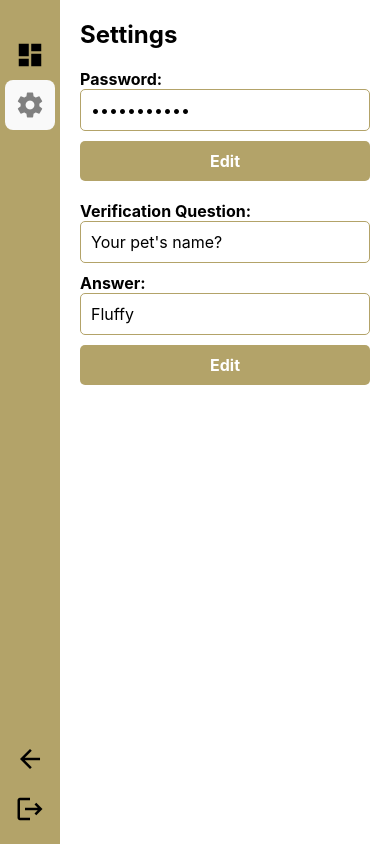
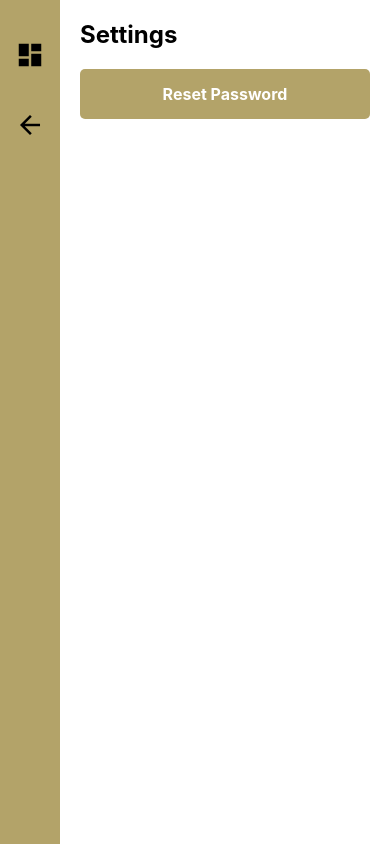
Before and after one commit to Sherwin6180/JID-4100-YoungAdventurers, a React Native app in the folder frontend/: screen /setting in a window 390 px wide. Built offline with nearby package versions, Linux system fonts and the light colour scheme.

Commit message:
fixed some bugs

```diff
--- a/frontend/config.js
+++ b/frontend/config.js
@@ -1,4 +1,4 @@
 const config = {
-    apiUrl: "http://192.168.1.69:3000",
+    apiUrl: "http://10.0.0.216:3000",
 };
 export default config;
--- a/frontend/src/screen/CreateAccount.js
+++ b/frontend/src/screen/CreateAccount.js
@@ -1,5 +1,5 @@
 import React, { useState } from 'react';
-import { View, Text, StyleSheet, TextInput, TouchableOpacity, Alert } from 'react-native';
+import { View, Text, StyleSheet, TextInput, TouchableOpacity, Alert, ScrollView, KeyboardAvoidingView, Platform } from 'react-native';
 import config from '../../config';
 const server = config.apiUrl;
 
@@ -18,7 +18,7 @@ const CreateAccountScreen = ({ navigation }) => {
 
   // create account button
   const handleCreateAccount = () => {
-    if (username === '' || email === '' || password === '' || firstName === '' || lastName ==='' || securityQuestion1 === '' || securityAnswer1 === '' || securityQuestion2 === '' || securityAnswer2 === '') {
+    if (username === '' || email === '' || password === '' || firstName === '' || lastName === '' || securityQuestion1 === '' || securityAnswer1 === '' || securityQuestion2 === '' || securityAnswer2 === '') {
       Alert.alert('Error', 'Please fill out all fields.');
     } else {
       fetch(`${server}/api/auth/register`, {
@@ -39,8 +39,8 @@ const CreateAccountScreen = ({ navigation }) => {
           securityAnswer2,
         }),
       })
-      .then(response => response.json())
-      .then(data => {
+        .then((response) => response.json())
+        .then((data) => {
           if (data.message === 'Account created successfully!') {
             Alert.alert('Success', `Account created for ${username}`);
             navigation.goBack();
@@ -48,16 +48,19 @@ const CreateAccountScreen = ({ navigation }) => {
             Alert.alert('Error', 'Failed to create account.');
           }
         })
-      .catch(error => {
+        .catch((error) => {
           console.error(error);
           Alert.alert('Error', 'Failed to create account.');
         });
-      Alert.alert('Success', `Account created for ${username}`);
-      // navigation.navigate('SecurityQuestions'); // move to security question page
     }
   };
 
   return (
+    <KeyboardAvoidingView
+      style={{ flex: 1 }}
+      behavior={Platform.OS === 'ios' ? 'padding' : 'height'}
+    >
+      <ScrollView contentContainerStyle={styles.scrollContainer}>
         <View style={styles.container}>
           {/* create account page title */}
           <Text style={styles.title}>Create Account</Text>
@@ -166,17 +169,23 @@ const CreateAccountScreen = ({ navigation }) => {
             <Text style={styles.backButtonText}>Back</Text>
           </TouchableOpacity>
         </View>
+      </ScrollView>
+    </KeyboardAvoidingView>
   );
 };
 
-
 const styles = StyleSheet.create({
-    container: {
-      flex: 1,
+  scrollContainer: {
+    flexGrow: 1,
     justifyContent: 'center',
     alignItems: 'center',
-      padding: 20,
+    paddingVertical: 50, // 增加顶部和底部的空隙
     backgroundColor: '#fff',
+  },
+  container: {
+    width: '100%',
+    paddingHorizontal: 20,
+    alignItems: 'center',
   },
   title: {
     fontSize: 24,
@@ -238,5 +247,3 @@ const styles = StyleSheet.create({
 });
 
 export default CreateAccountScreen;
-  // This is a test message 2
-  // add test message here
--- a/frontend/src/screen/SectionDetails.js
+++ b/frontend/src/screen/SectionDetails.js
@@ -1,5 +1,5 @@
 import React, { useContext, useEffect, useState } from 'react';
-import { SafeAreaView, View, Text, TouchableOpacity, StyleSheet, Alert } from 'react-native';
+import { SafeAreaView, View, Text, TouchableOpacity, StyleSheet, Alert, Switch } from 'react-native';
 import { MaterialIcons } from '@expo/vector-icons';
 import { useNavigation } from '@react-navigation/native';
 import { UserContext } from '../../UserContext';
@@ -12,9 +12,11 @@ const SectionDetail = () => {
   const { courseID, semester, sectionID } = useContext(UserContext);
   const [courseDescription, setCourseDescription] = useState('');
   const [sectionDescription, setSectionDescription] = useState('');
+  const [allowGroupChange, setAllowGroupChange] = useState(false);
 
   useEffect(() => {
     fetchSectionDetails();
+    fetchAllowGroupChangeStatus();
   }, []);
 
   const fetchSectionDetails = async () => {
@@ -31,6 +33,52 @@ const SectionDetail = () => {
     } catch (error) {
       console.error(error);
       Alert.alert('Error', 'An error occurred while fetching section details.');
+    }
+  };
+
+  const fetchAllowGroupChangeStatus = async () => {
+    try {
+      const response = await fetch(`${server}/api/teacher/getAllowGroupChangeStatus/${courseID}/${sectionID}/${semester}`);
+      const data = await response.json();
+
+      if (response.ok) {
+        setAllowGroupChange(data.allowGroupChange);
+      } else {
+        Alert.alert('Error', data.message || 'Failed to fetch group change status');
+      }
+    } catch (error) {
+      console.error(error);
+      Alert.alert('Error', 'An error occurred while fetching group change status.');
+    }
+  };
+
+  const toggleAllowGroupChange = async () => {
+    const newValue = !allowGroupChange;
+    setAllowGroupChange(newValue);
+
+    try {
+      const response = await fetch(`${server}/api/teacher/setAllowGroupChange`, {
+        method: 'POST',
+        headers: {
+          'Content-Type': 'application/json',
+        },
+        body: JSON.stringify({
+          courseID,
+          sectionID,
+          semester,
+          allowGroupChange: newValue,
+        }),
+      });
+
+      if (!response.ok) {
+        const errorData = await response.json();
+        Alert.alert('Error', errorData.message || 'Failed to update group change setting.');
+        setAllowGroupChange(!newValue); // 如果失败，恢复原状态
+      }
+    } catch (error) {
+      console.error(error);
+      Alert.alert('Error', 'An error occurred while updating the group change setting.');
+      setAllowGroupChange(!newValue); // 如果失败，恢复原状态
     }
   };
 
@@ -78,6 +126,15 @@ const SectionDetail = () => {
 
           <Text style={styles.sectionHeader}>Section Description</Text>
           <Text style={styles.description}>{sectionDescription}</Text>
+
+          {/* 将小组更改开关加入到页面中 */}
+          <View style={styles.toggleContainer}>
+            <Text style={styles.toggleLabel}>Allow Group Change:</Text>
+            <Switch
+              value={allowGroupChange == 1 ? true : false}
+              onValueChange={toggleAllowGroupChange}
+            />
+          </View>
 
           <TouchableOpacity
             style={styles.addButton}
@@ -168,6 +225,15 @@ const styles = StyleSheet.create({
     fontSize: 16,
     fontWeight: 'bold',
   },
+  toggleContainer: {
+    flexDirection: 'row',
+    alignItems: 'center',
+    marginVertical: 20,
+  },
+  toggleLabel: {
+    fontSize: 16,
+    marginRight: 10,
+  },
 });
 
 export default SectionDetail;
--- a/frontend/src/screen/StudentGroups.js
+++ b/frontend/src/screen/StudentGroups.js
@@ -65,6 +65,11 @@ const MyGroup = () => {
           semester,
         }),
       });
+
+      if (response.status === 403) {
+        Alert.alert('Error', 'Group change is not allowed for this section.');
+        return;
+      }
 
       if (!response.ok) {
         throw new Error('Failed to join the group');
--- a/frontend/src/screen/TeacherEditGroups.js
+++ b/frontend/src/screen/TeacherEditGroups.js
@@ -78,16 +78,43 @@ const TeacherGroupsEdit = () => {
     setModalVisible(true);
   };
 
-  const removeStudent = (studentUsername) => {
+  const removeStudent = async (studentUsername) => {
     if (selectedGroup) {
-      const updatedGroup = {
-        ...selectedGroup,
-        students: selectedGroup.students.filter((student) => student.username !== studentUsername),
-      };
+      try {
+        // Send a request to the backend API to remove the student from the group
+        const response = await fetch(`${server}/api/teacher/removeStudentFromGroup`, {
+          method: 'POST',
+          headers: {
+            'Content-Type': 'application/json',
+          },
+          body: JSON.stringify({
+            studentUsername,
+            courseID,
+            sectionID,
+            semester,
+          }),
+        });
 
-      setGroups(groups.map((group) => (group.id === updatedGroup.id ? updatedGroup : group)));
-      setSelectedGroup(updatedGroup);
-      Alert.alert('Success', 'Student removed from group successfully!');
+        const data = await response.json();
+
+        if (response.ok) {
+          Alert.alert('Success', 'Student removed from group successfully!');
+          // Update the group state to reflect the changes
+          const updatedGroup = {
+            ...selectedGroup,
+            students: selectedGroup.students.filter((student) => student.username !== studentUsername),
+          };
+
+          setGroups(groups.map((group) => (group.groupID === updatedGroup.groupID ? updatedGroup : group)));
+          setSelectedGroup(updatedGroup);
+        } else {
+          console.error('Error removing student:', data.message);
+          Alert.alert('Error', data.message || 'Failed to remove student from the group.');
+        }
+      } catch (error) {
+        console.error('Error removing student:', error);
+        Alert.alert('Error', 'An error occurred while removing the student from the group.');
+      }
     }
   };
 
@@ -282,10 +309,23 @@ const styles = StyleSheet.create({
     fontWeight: 'bold',
     marginBottom: 20,
   },
+  modalContainer: {
+    flex: 1,
+    padding: 20,
+    backgroundColor: '#fff',
+    paddingHorizontal: 30,
+  },
+  modalTitle: {
+    fontSize: 24,
+    fontWeight: 'bold',
+    marginBottom: 20,
+    paddingHorizontal: 20,
+  },
   modalSubtitle: {
     fontSize: 20,
     fontWeight: 'bold',
     marginBottom: 10,
+    paddingHorizontal: 20,
   },
   studentRow: {
     flexDirection: 'row',
@@ -293,6 +333,7 @@ const styles = StyleSheet.create({
     paddingVertical: 10,
     borderBottomWidth: 1,
     borderBottomColor: '#ddd',
+    paddingHorizontal: 20,
   },
   studentName: {
     fontSize: 18,
@@ -305,6 +346,7 @@ const styles = StyleSheet.create({
     fontSize: 16,
     color: '#666',
     fontStyle: 'italic',
+    paddingHorizontal: 30
   },
   closeButton: {
     padding: 15,
@@ -312,6 +354,7 @@ const styles = StyleSheet.create({
     borderRadius: 5,
     alignItems: 'center',
     marginTop: 20,
+    marginHorizontal: 20,
   },
   closeButtonText: {
     color: '#fff',
--- a/frontend/src/screen/TeacherRoster.js
+++ b/frontend/src/screen/TeacherRoster.js
@@ -134,7 +134,10 @@ const TeacherRosterEdit = () => {
           {students.map((student) =>
             student && student.firstName && student.lastName ? (
               <View key={student.username} style={styles.studentCard}>
-                <Text style={styles.studentName}>{student.firstName} {student.lastName}</Text>
+                <View>
+                  <Text style={styles.studentName}>{student.firstName} {student.lastName}</Text>
+                  <Text style={styles.studentUsername}>{student.username}</Text>
+                </View>
                 <TouchableOpacity
                   style={styles.removeButton}
                   onPress={() => removeStudent(student.username)}
@@ -238,6 +241,11 @@ const styles = StyleSheet.create({
     fontSize: 16,
     fontWeight: 'bold',
   },
+  studentUsername: {
+    fontSize: 14,
+    fontStyle: 'italic',
+    color: '#666', // Grey color for better contrast with other text
+  },
 });
 
 export default TeacherRosterEdit;
--- a/frontend/src/screen/setting.js
+++ b/frontend/src/screen/setting.js
@@ -1,66 +1,19 @@
-import React, { useState } from 'react';
-import { SafeAreaView, View, Text, TouchableOpacity, TextInput, StyleSheet, Alert } from 'react-native';
+import React from 'react';
+import {
+  SafeAreaView,
+  Text,
+  TouchableOpacity,
+  StyleSheet,
+  View,
+} from 'react-native';
+import { useNavigation } from '@react-navigation/native';
 import { MaterialIcons } from '@expo/vector-icons';
-import { useNavigation } from '@react-navigation/native';
 
-const Settings = () => {
+const SettingPage = () => {
   const navigation = useNavigation();
 
-  // 本地数据存储
-  const [userData, setUserData] = useState({
-    password: 'password123', // 初始密码
-    verifyQuestion: 'Your pet\'s name?', // 初始验证问题
-    verifyAnswer: 'Fluffy', // 初始验证答案
-    accountType: 'student', // 账户类型，可能为 'student' 或 'teacher'
-  });
-
-  // 编辑状态
-  const [isEditingPassword, setIsEditingPassword] = useState(false);
-  const [isEditingVerify, setIsEditingVerify] = useState(false);
-
-  // 修改密码
-  const handlePasswordEditSave = () => {
-    if (isEditingPassword) {
-      Alert.alert('Success', 'Password has been updated.');
-    } else {
-      Alert.alert(
-        'Confirm Edit',
-        'Do you want to edit your password?',
-        [
-          { text: 'Cancel', style: 'cancel' },
-          { text: 'OK', onPress: () => setIsEditingPassword(true) },
-        ]
-      );
-    }
-    if (isEditingPassword) setIsEditingPassword(false); // 保存后退出编辑模式
-  };
-
-  // 修改验证问题和答案
-  const handleVerifyEditSave = () => {
-    if (isEditingVerify) {
-      Alert.alert('Success', 'Verification question and answer have been updated.');
-    } else {
-      Alert.alert(
-        'Confirm Edit',
-        'Do you want to edit your verification question and answer?',
-        [
-          { text: 'Cancel', style: 'cancel' },
-          { text: 'OK', onPress: () => setIsEditingVerify(true) },
-        ]
-      );
-    }
-    if (isEditingVerify) setIsEditingVerify(false); // 保存后退出编辑模式
-  };
-
-  // 根据账户类型跳转 Dashboard
-  const handleDashboardNavigation = () => {
-    if (userData.accountType === 'student') {
-      navigation.navigate('StudentDashboard');
-    } else if (userData.accountType === 'teacher') {
-      navigation.navigate('TeacherDashboard');
-    } else {
-      Alert.alert('Error', 'Unknown account type.');
-    }
+  const navigateToResetPassword = () => {
+    navigation.navigate('ResetPassword');
   };
 
   return (
@@ -72,110 +25,42 @@ const Settings = () => {
             {/* Dashboard 图标 */}
             <TouchableOpacity
               style={styles.iconButton}
-              onPress={handleDashboardNavigation}
+              onPress={() => navigation.navigate('TeacherDashboard')}
             >
               <MaterialIcons name="dashboard" size={30} color="black" />
             </TouchableOpacity>
 
-            {/* Settings 图标 */}
-            <TouchableOpacity
-              style={[styles.iconButton, styles.activeIconButton]}
-              disabled={true}
-            >
-              <MaterialIcons name="settings" size={30} color="gray" />
-            </TouchableOpacity>
-          </View>
-
-          {/* Back 和 Logout 图标 */}
-          <View style={styles.bottomIcons}>
+            {/* Back 图标 */}
             <TouchableOpacity
               style={styles.iconButton}
               onPress={() => navigation.goBack()}
             >
               <MaterialIcons name="arrow-back" size={30} color="black" />
             </TouchableOpacity>
-
-            <TouchableOpacity
-              style={styles.iconButton}
-              onPress={() => {
-                Alert.alert(
-                  'Confirm Logout',
-                  'Are you sure you want to log out?',
-                  [
-                    { text: 'Cancel', style: 'cancel' },
-                    { text: 'OK', onPress: () => navigation.navigate('Login') },
-                  ]
-                );
-              }}
-            >
-              <MaterialIcons name="logout" size={30} color="black" />
-            </TouchableOpacity>
           </View>
         </View>
 
-        {/* 主要内容区域 */}
-        <View style={styles.content}>
+        {/* 右侧内容区域 */}
+        <View style={styles.container}>
           <Text style={styles.title}>Settings</Text>
 
-          {/* 密码部分 */}
-          <View style={styles.settingContainer}>
-            <Text style={styles.settingLabel}>Password:</Text>
-            <TextInput
-              style={styles.settingInput}
-              value={userData.password}
-              editable={isEditingPassword}
-              secureTextEntry={!isEditingPassword} // 如果非编辑模式隐藏密码
-              onChangeText={(text) =>
-                setUserData((prev) => ({ ...prev, password: text }))
-              }
-            />
-            <TouchableOpacity style={styles.editButton} onPress={handlePasswordEditSave}>
-              <Text style={styles.editButtonText}>
-                {isEditingPassword ? 'Save' : 'Edit'}
-              </Text>
-            </TouchableOpacity>
-          </View>
-
-          {/* 验证问题部分 */}
-          <View style={styles.settingContainer}>
-            <Text style={styles.settingLabel}>Verification Question:</Text>
-            <TextInput
-              style={styles.settingInput}
-              value={userData.verifyQuestion}
-              editable={isEditingVerify}
-              onChangeText={(text) =>
-                setUserData((prev) => ({ ...prev, verifyQuestion: text }))
-              }
-            />
-            <Text style={styles.settingLabel}>Answer:</Text>
-            <TextInput
-              style={styles.settingInput}
-              value={userData.verifyAnswer}
-              editable={isEditingVerify}
-              onChangeText={(text) =>
-                setUserData((prev) => ({ ...prev, verifyAnswer: text }))
-              }
-            />
-            <TouchableOpacity style={styles.editButton} onPress={handleVerifyEditSave}>
-              <Text style={styles.editButtonText}>
-                {isEditingVerify ? 'Save' : 'Edit'}
-              </Text>
-            </TouchableOpacity>
-          </View>
+          {/* Reset Password 按钮 */}
+          <TouchableOpacity style={styles.resetButton} onPress={navigateToResetPassword}>
+            <Text style={styles.buttonText}>Reset Password</Text>
+          </TouchableOpacity>
         </View>
       </View>
     </SafeAreaView>
   );
 };
 
-// 样式
 const styles = StyleSheet.create({
   safeArea: {
     flex: 1,
     backgroundColor: '#fff',
   },
   outerContainer: {
-    flex: 1,
+    flex:1,
     flexDirection: 'row',
   },
   iconColumn: {
@@ -183,21 +68,10 @@ const styles = StyleSheet.create({
     backgroundColor: '#B3A369',
     justifyContent: 'space-between',
     alignItems: 'center',
-    paddingVertical: 10,
-    paddingTop: 30,
+    paddingVertical: 20,
+    flexDirection: 'column',
   },
-  iconButton: {
-    padding: 10,
-    borderRadius: 8,
-  },
-  activeIconButton: {
-    backgroundColor: '#f9f9f9',
-    width: '100%',
-  },
-  bottomIcons: {
-    marginTop: 'auto',
-  },
-  content: {
+  container: {
     flex: 1,
     padding: 20,
   },
@@ -206,32 +80,23 @@ const styles = StyleSheet.create({
     fontWeight: 'bold',
     marginBottom: 20,
   },
-  settingContainer: {
-    marginBottom: 20,
-  },
-  settingLabel: {
-    fontSize: 16,
-    fontWeight: 'bold',
-  },
-  settingInput: {
-    fontSize: 16,
-    borderWidth: 1,
-    borderColor: '#B3A369',
+  resetButton: {
+    padding: 15,
+    backgroundColor: '#B3A369',
     borderRadius: 5,
-    padding: 10,
+    alignItems: 'center',
     marginBottom: 10,
   },
-  editButton: {
-    backgroundColor: '#B3A369',
-    padding: 10,
-    borderRadius: 5,
-    alignItems: 'center',
-  },
-  editButtonText: {
+  buttonText: {
     color: '#fff',
     fontSize: 16,
     fontWeight: 'bold',
   },
+  iconButton: {
+    padding: 10,
+    borderRadius: 8,
+    marginVertical: 10,
+  },
 });
 
-export default Settings;
+export default SettingPage;
```
Also changed, not shown: frontend/src/screen/StudentDoAssigtnmentChoosePerson.js (+8 -2 lines), frontend/src/screen/TeacherAddAssignment.js (+7 -3 lines), frontend/src/screen/TeacherAssignment.js (+8 -2 lines). Lines whose indentation alone changed are shown as unchanged.
